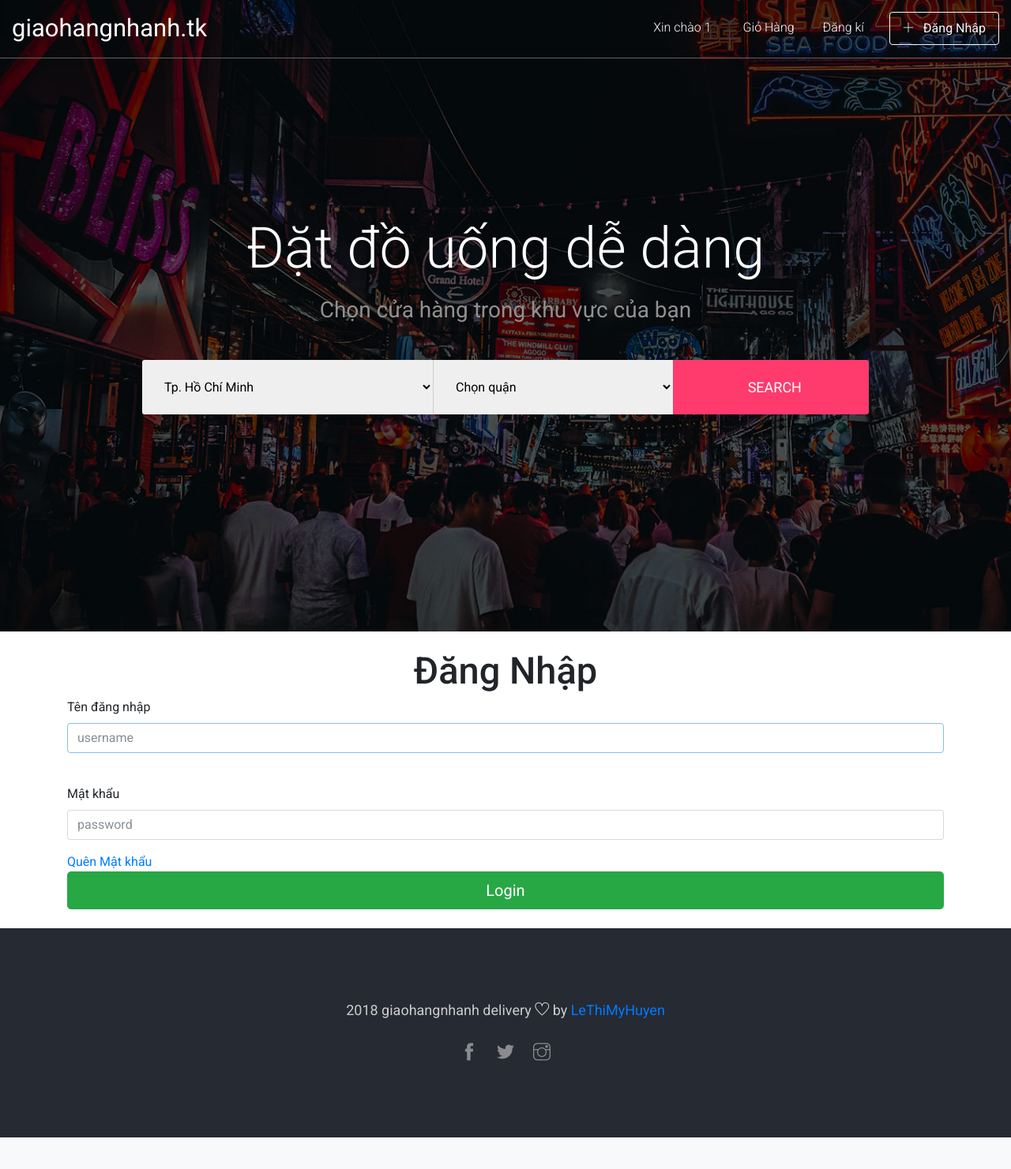
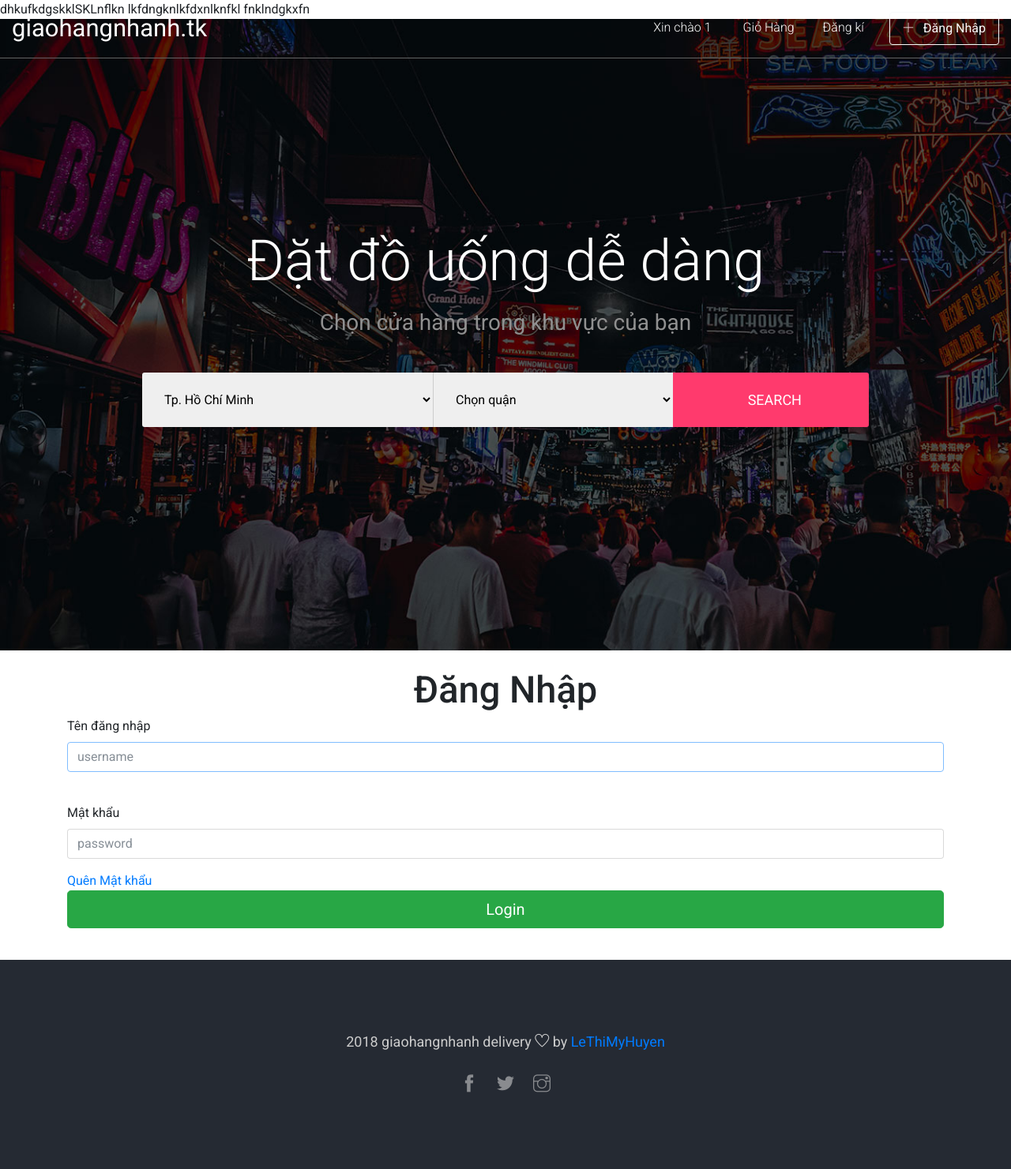
Before and after one commit to lethimyhuyen/qlygiaohang, a PHP site: page /nhanhnhuchop/login.php in a window 1280 px wide. Shown: the whole page at 79% size. Before the commit the page ends 1441 px from the top, so only its background shows below. Run offline with PHP 8.4, Linux system fonts and the light colour scheme; the visitor is signed in with stand-in values (Sample User, id 1); data that the repository does not hold is empty.

```diff
--- a/login.php
+++ b/login.php
@@ -1,3 +1,6 @@
+dhkufkdgskklSKLnflkn
+lkfdngknlkfdxnlknfkl
+fnklndgkxfn
 <?php
 error_reporting(E_ALL & ~E_NOTICE & ~E_DEPRECATED);
 ?>
```
